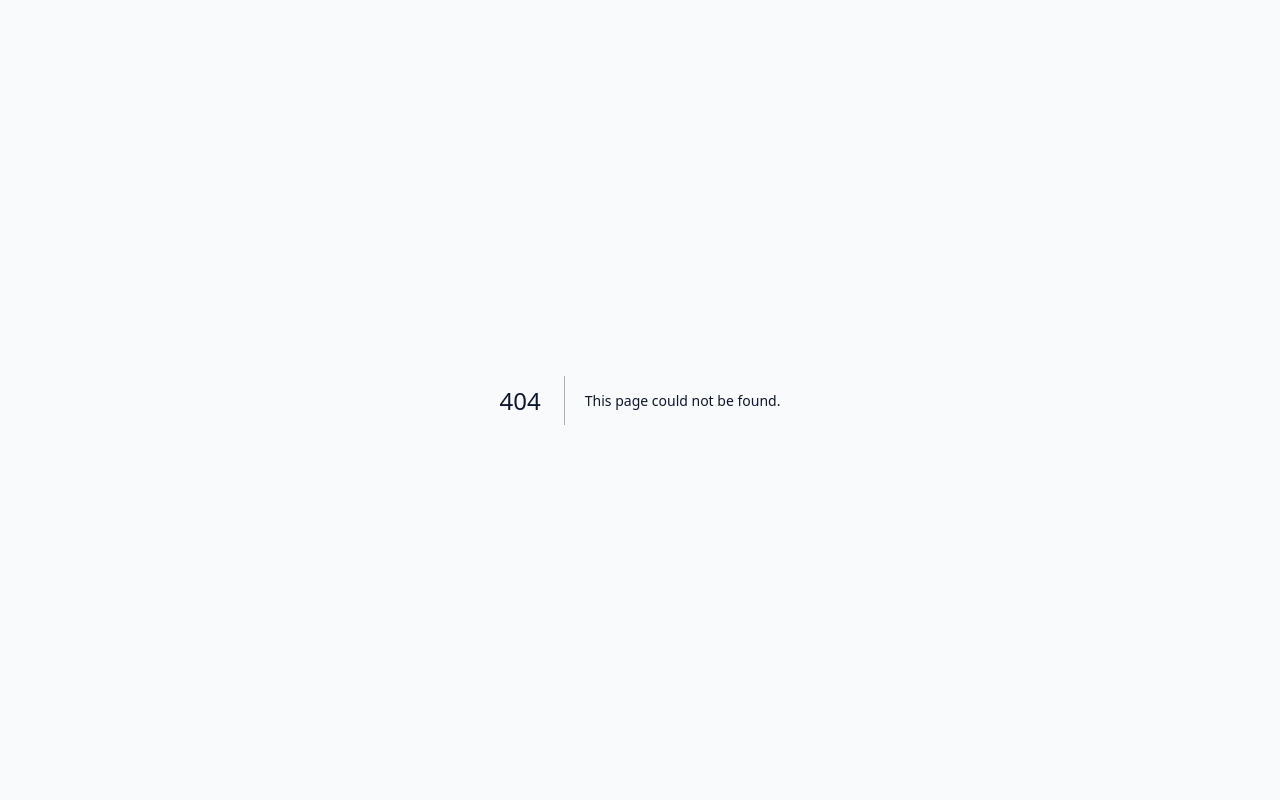
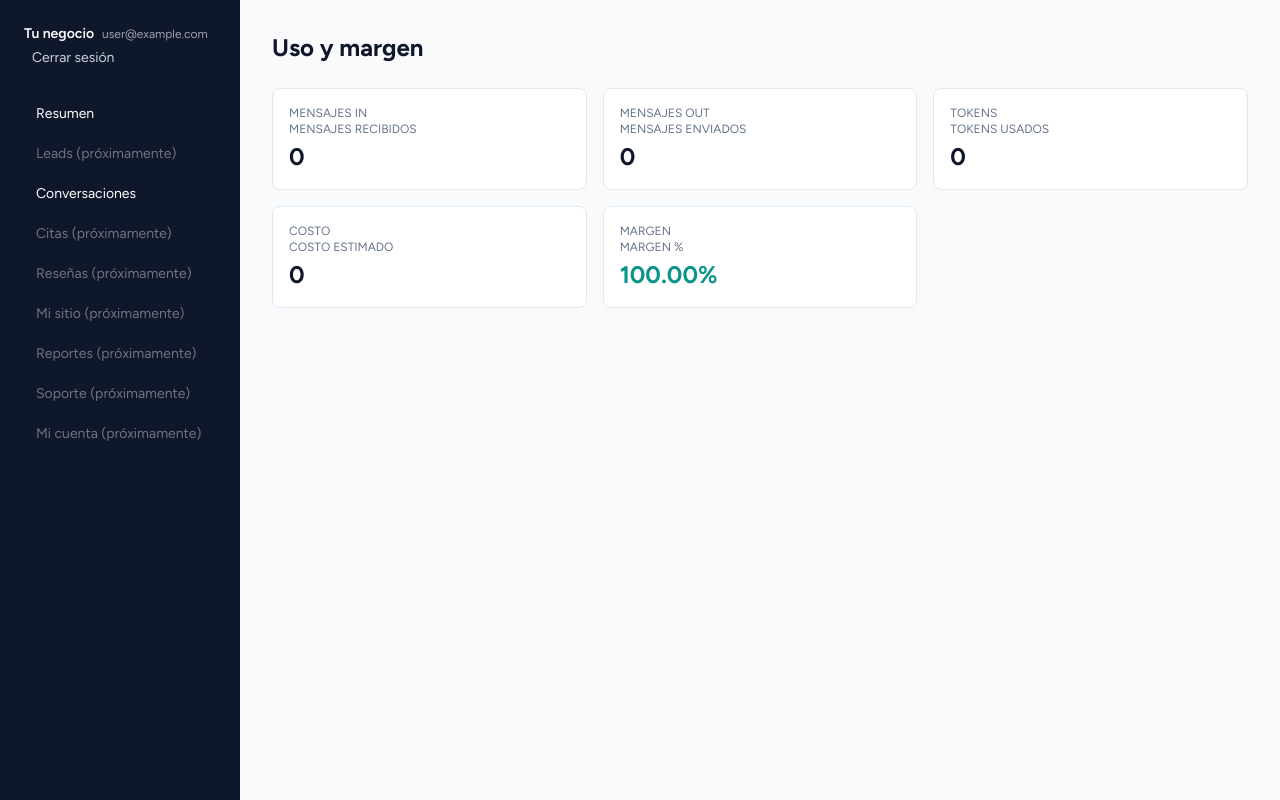
Before and after one commit to LeonardoPS1/AicoreLink, a Next.js app in the folder apps/dashboard/: page /dashboard/usage in a window 1280 px wide. Before the commit this address had no page. Built offline with nearby package versions, Linux system fonts and the light colour scheme; no server answers; sample sign-in values are in the browser's storage.

Commit message:
feat(panel): usage and margin page

```diff
--- /dev/null
+++ b/apps/dashboard/app/dashboard/usage/page.tsx
@@ -0,0 +1,202 @@
+import { getServerSession } from "next-auth";
+import { authOptions } from "@/lib/auth";
+
+export const dynamic = "force-dynamic";
+
+interface UsageData {
+  messagesIn: number;
+  messagesOut: number;
+  tokensUsed: number;
+  costEstimate: number;
+  model?: string | null;
+  version?: string | null;
+}
+
+interface MarginData {
+  cost: number;
+  revenue: number;
+  marginPct: number;
+}
+
+interface UsageResult {
+  usage: UsageData;
+  margin: MarginData;
+}
+
+const EMPTY: UsageResult = {
+  usage: { messagesIn: 0, messagesOut: 0, tokensUsed: 0, costEstimate: 0, model: null, version: null },
+  margin: { cost: 0, revenue: 19990, marginPct: 100 },
+};
+
+function toNumber(value: any): number {
+  if (value === null || value === undefined) return 0;
+  if (typeof value === "number") return Number.isFinite(value) ? value : 0;
+  const n = Number(value);
+  return Number.isFinite(n) ? n : 0;
+}
+
+async function loadUsage(): Promise<UsageResult> {
+  // Prefer the public API so the page stays a thin consumer of /api/tenants/usage.
+  try {
+    const res = await fetch("/api/tenants/usage", { cache: "no-store" });
+    if (res.ok) {
+      const data = await res.json();
+      if (data?.usage) {
+        return {
+          usage: {
+            messagesIn: toNumber(data.usage.messagesIn),
+            messagesOut: toNumber(data.usage.messagesOut),
+            tokensUsed: toNumber(data.usage.tokensUsed),
+            costEstimate: toNumber(data.usage.costEstimate),
+            model: data.usage.model ?? null,
+            version: data.usage.version ?? null,
+          },
+          margin: {
+            cost: toNumber(data.margin?.cost),
+            revenue: toNumber(data.margin?.revenue) || 19990,
+            marginPct: toNumber(data.margin?.marginPct),
+          },
+        };
+      }
+      if (Array.isArray(data)) {
+        // unlikely, but tolerate
+      }
+    }
+  } catch {
+    // fall through to direct DB access
+  }
+
+  // Fallback: read directly with the tenant context (works in tests that mock
+  // tenant-context instead of fetch, and avoids an extra HTTP hop in prod).
+  try {
+    const { withTenant } = await import("@/lib/tenant-context");
+    const session = await getServerSession(authOptions);
+    const tenantId =
+      (session?.user as { tenantId?: string | null } | undefined)?.tenantId ??
+      (session as { tenantId?: string | null } | undefined)?.tenantId ??
+      null;
+    if (tenantId) {
+      const result = await withTenant(tenantId, async (tx: any) => {
+        let rows: any[] = [];
+        if (tx?.tenantUsage?.findMany) {
+          rows = await tx.tenantUsage.findMany({
+            where: { tenantId, channel: "whatsapp_text" },
+          });
+        } else if (tx?.tenantUsage?.findFirst) {
+          const one = await tx.tenantUsage.findFirst({ where: { tenantId, channel: "whatsapp_text" } });
+          if (one) rows = [one];
+        }
+        let tenant: any = null;
+        if (tx?.tenant?.findUnique) {
+          try {
+            tenant = await tx.tenant.findUnique({ where: { id: tenantId } });
+          } catch {
+            tenant = null;
+          }
+        } else if (tx?.tenant?.findFirst) {
+          try {
+            tenant = await tx.tenant.findFirst({ where: { id: tenantId } });
+          } catch {
+            tenant = null;
+          }
+        }
+        return { rows, tenant };
+      });
+
+      const agg = (result?.rows ?? []).reduce(
+        (acc: any, row: any) => {
+          acc.messagesIn += toNumber(row?.messagesIn);
+          acc.messagesOut += toNumber(row?.messagesOut);
+          acc.tokensUsed += toNumber(row?.tokensUsed);
+          acc.cost += toNumber(row?.costEstimate);
+          if (acc.model == null && row?.model != null) acc.model = row.model;
+          if (acc.version == null && row?.version != null) acc.version = row.version;
+          return acc;
+        },
+        { messagesIn: 0, messagesOut: 0, tokensUsed: 0, cost: 0, model: null, version: null }
+      );
+
+      let tenant = result?.tenant;
+      if (!tenant) {
+        try {
+          const { db } = await import("@/lib/db");
+          if ((db as any)?.tenant?.findUnique) {
+            tenant = await (db as any).tenant.findUnique({ where: { id: tenantId } });
+          }
+        } catch {
+          // ignore
+        }
+      }
+
+      const { planDefinition } = await import("@/lib/panel/plans");
+      const revenue = toNumber(planDefinition(tenant?.plan).priceCLP, 19990) || 19990;
+      const cost = agg.cost;
+      const marginPct = revenue > 0 ? ((revenue - cost) / revenue) * 100 : 0;
+
+      return {
+        usage: {
+          messagesIn: agg.messagesIn,
+          messagesOut: agg.messagesOut,
+          tokensUsed: agg.tokensUsed,
+          costEstimate: cost,
+          model: agg.model,
+          version: agg.version,
+        },
+        margin: { cost, revenue, marginPct },
+      };
+    }
+  } catch {
+    // ignore
+  }
+
+  return EMPTY;
+}
+
+export default async function UsagePage() {
+  const { usage, margin } = await loadUsage();
+  const ok = margin.marginPct >= 20;
+
+  return (
+    <div className="space-y-6">
+      <h1 className="text-2xl font-bold text-navy">Uso y margen</h1>
+
+      <section className="grid gap-4 sm:grid-cols-2 lg:grid-cols-3">
+        <div className="rounded-lg border border-slate-200 bg-white p-4">
+          <p className="text-xs uppercase text-slate-500">Mensajes in</p>
+          <p className="text-xs uppercase text-slate-500">Mensajes recibidos</p>
+          <p className="mt-1 text-2xl font-bold text-navy">{usage.messagesIn}</p>
+        </div>
+
+        <div className="rounded-lg border border-slate-200 bg-white p-4">
+          <p className="text-xs uppercase text-slate-500">Mensajes out</p>
+          <p className="text-xs uppercase text-slate-500">Mensajes enviados</p>
+          <p className="mt-1 text-2xl font-bold text-navy">{usage.messagesOut}</p>
+        </div>
+
+        <div className="rounded-lg border border-slate-200 bg-white p-4">
+          <p className="text-xs uppercase text-slate-500">Tokens</p>
+          <p className="text-xs uppercase text-slate-500">Tokens usados</p>
+          <p className="mt-1 text-2xl font-bold text-navy">{usage.tokensUsed}</p>
+        </div>
+
+        <div className="rounded-lg border border-slate-200 bg-white p-4">
+          <p className="text-xs uppercase text-slate-500">Costo</p>
+          <p className="text-xs uppercase text-slate-500">Costo estimado</p>
+          <p className="mt-1 text-2xl font-bold text-navy">{usage.costEstimate}</p>
+        </div>
+
+        <div className="rounded-lg border border-slate-200 bg-white p-4">
+          <p className="text-xs uppercase text-slate-500">Margen</p>
+          <p className="text-xs uppercase text-slate-500">Margen %</p>
+          <p
+            data-testid="margin-indicator"
+            data-status={ok ? "ok" : "low"}
+            className={`mt-1 text-2xl font-bold ${ok ? "text-green-600 text-teal" : "text-red-600"}`}
+          >
+            {margin.marginPct.toFixed(2)}%
+          </p>
+        </div>
+      </section>
+    </div>
+  );
+}
```
